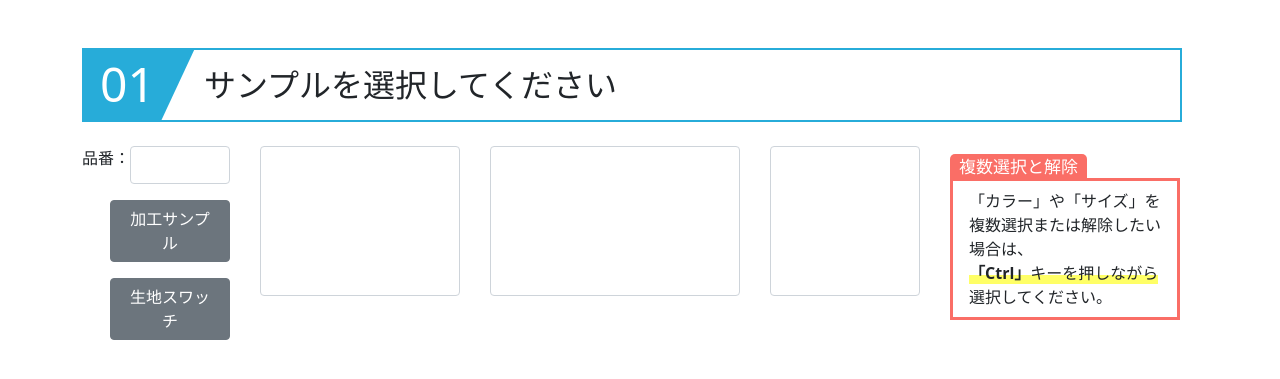
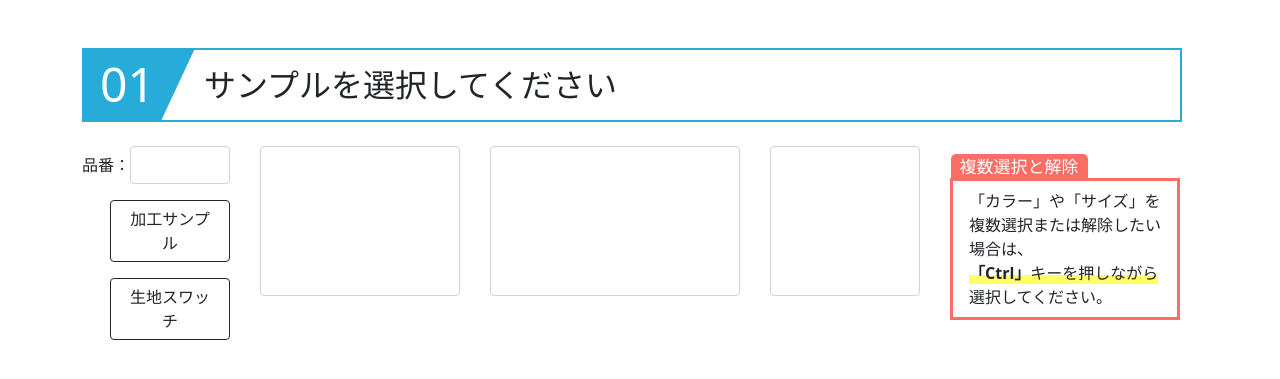
Before and after one commit to p1-kawamura/new_sample, a Django app: page / in a window 1280 px wide. Shown: the top 379 px of the page. Run offline with Django 4.2, Linux system fonts and the light colour scheme; lists and menus that the app fills with data are empty.

Commit message:
note2342

```diff
--- a/new_sample/zaiko/templates/zaiko/index.html
+++ b/new_sample/zaiko/templates/zaiko/index.html
@@ -120,13 +120,13 @@
             position: absolute;
             display: inline-block;
             top: -27px;
-            left: -3px;
+            left: -2.5px;
             padding: 0 9px;
             height: 25px;
             line-height: 25px;
             font-size: 17px;
             background: #fa6e66;
-            color: #ffffff;
+            color: #fff;
             border-radius: 5px 5px 0 0;
         }
         .point p {
@@ -146,15 +146,15 @@
         <!-- 商品検索 -->
         <div class="flex mt-4">
             <div>
-                <div class="flex" >
+                <div class="flex" style="align-items: center;">
                     <div>品番：</div>
                     <div style="width: 100px;"><input class="form-control" type="text" id="hinban_enter"></div>
                 </div>
                 <div class="mt-3" style="text-align:right;">
-                    <button type="button" class="btn btn-secondary" id="btn_kakou" style="width: 120px;">加工サンプル</button>
+                    <button type="button" class="btn btn-outline-dark" id="btn_kakou" style="width: 120px;">加工サンプル</button>
                 </div>
                 <div class="mt-3" style="text-align:right;">
-                    <button type="button" class="btn btn-secondary" id="btn_swatch" style="width: 120px;">生地スワッチ</button>
+                    <button type="button" class="btn btn-outline-dark" id="btn_swatch" style="width: 120px;">生地スワッチ</button>
                 </div>
             </div>
             <div style="margin-left: 30px;">
```
